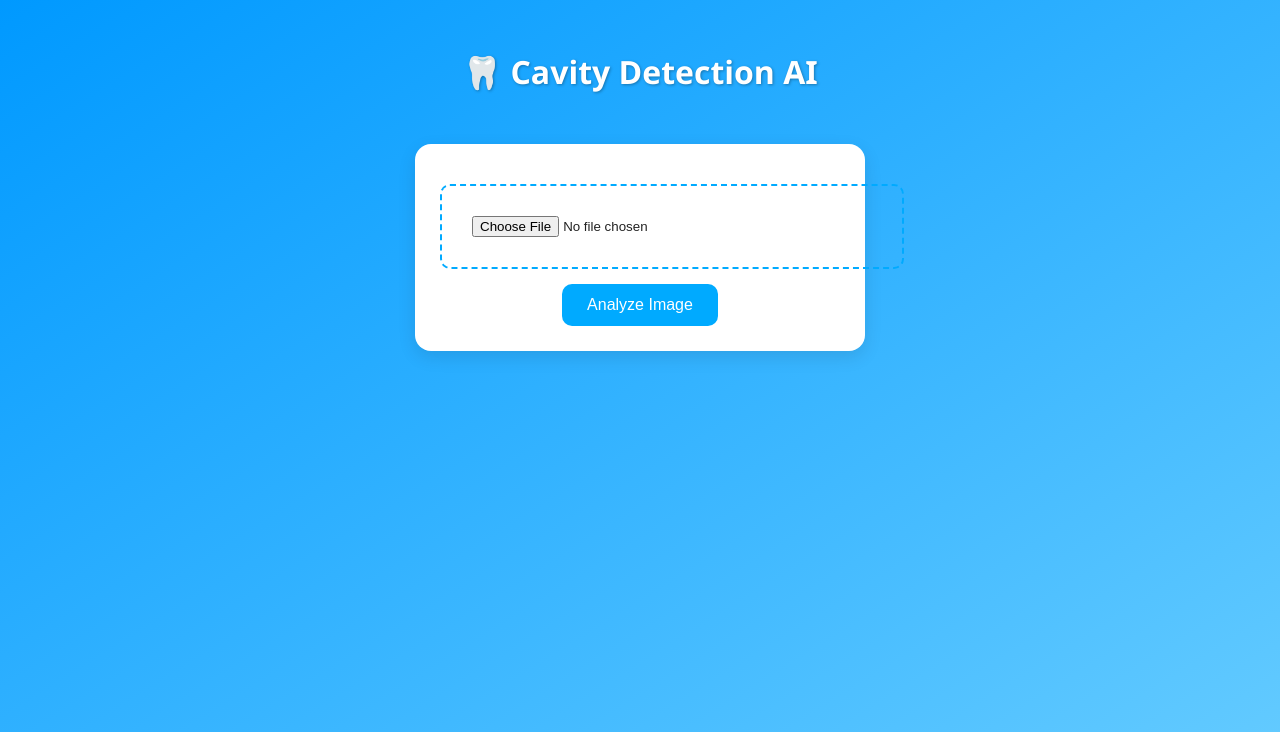
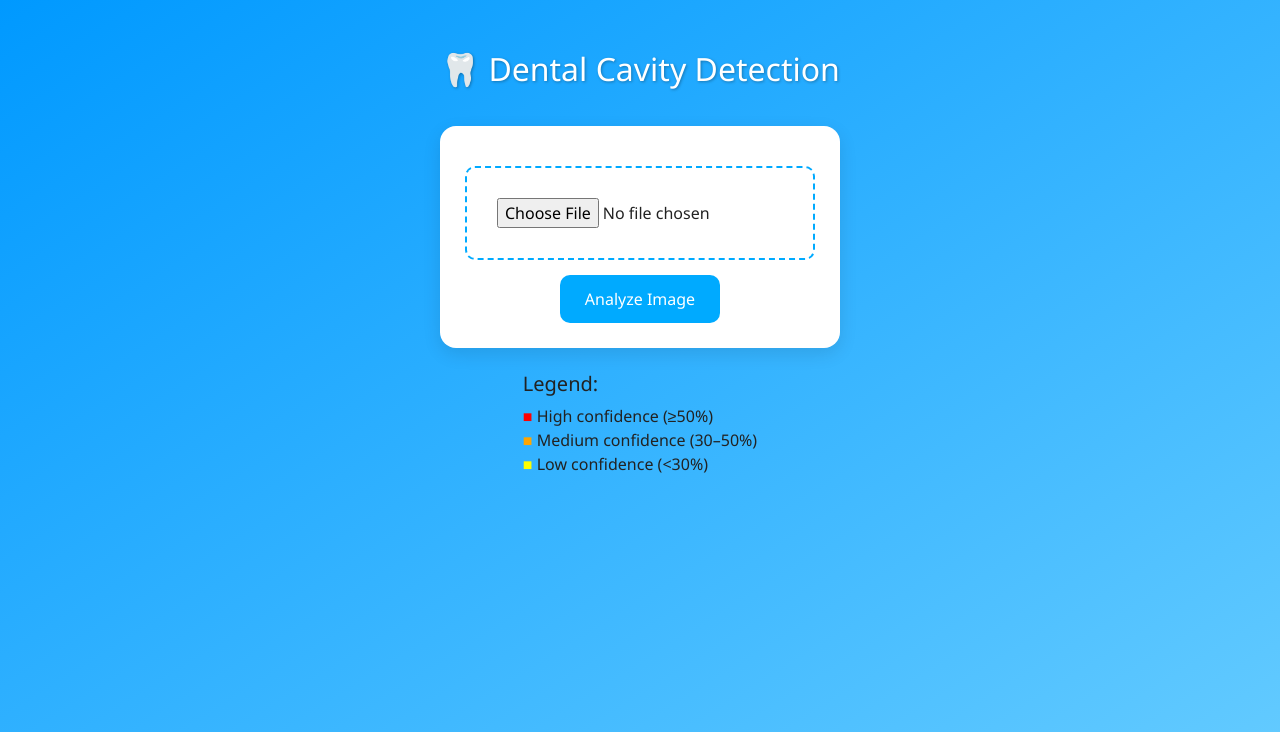
Before and after one commit to Hinageshi02/dentalAI, a Flask app: page / in a window 1280 px wide. Shown: the top 732 px of the page. Run offline with Flask 3, Linux system fonts and the light colour scheme; parts of the project's set-up code (start-up, migrations or seed data) failed here and were passed over.

Commit message:
Update index.html

```diff
--- a/templates/index.html
+++ b/templates/index.html
@@ -2,8 +2,9 @@
 <html lang="en">
 <head>
   <meta charset="UTF-8">
+  <title>Dental Cavity Detection</title>
   <meta name="viewport" content="width=device-width, initial-scale=1.0">
-    <title>Cavity Detection AI</title>
+  <link href="https://cdn.jsdelivr.net/npm/bootstrap@5.3.0/dist/css/bootstrap.min.css" rel="stylesheet">
   <style>
     body {
       font-family: 'Segoe UI', sans-serif;
@@ -59,9 +60,11 @@
       background: #007acc;
     }
 
-        .result {
-            margin-top: 30px;
-            text-align: center;
+    .loading {
+      display: none;
+      margin-top: 15px;
+      font-weight: bold;
+      color: #007acc;
     }
 
     img {
@@ -70,20 +73,13 @@
       margin-top: 15px;
       box-shadow: 0 4px 10px rgba(0,0,0,0.2);
     }
-
-        .loading {
-            display: none;
-            margin-top: 15px;
-            font-weight: bold;
-            color: #007acc;
-        }
   </style>
 </head>
 <body>
-    <h1>🦷 Cavity Detection AI</h1>
+  <h1>🦷 Dental Cavity Detection</h1>
 
   <div class="upload-card">
-        <form id="uploadForm">
+    <form id="uploadForm" enctype="multipart/form-data">
       <input type="file" id="image" name="image" accept="image/*" required>
       <br>
       <button type="submit">Analyze Image</button>
@@ -91,53 +87,79 @@
     <div class="loading" id="loading">Processing... Please wait ⏳</div>
   </div>
 
-    <div class="result" id="result">
-        <h3 id="message"></h3>
-        <img id="resultImage" src="" alt="" style="display: none;">
+  <div class="mt-4">
+    <h5>Legend:</h5>
+    <ul class="list-unstyled">
+      <li><span style="color:red;">■</span> High confidence (≥50%)</li>
+      <li><span style="color:orange;">■</span> Medium confidence (30–50%)</li>
+      <li><span style="color:yellow;">■</span> Low confidence (&lt;30%)</li>
+    </ul>
   </div>
 
+  <div class="result text-center" id="result"></div>
+
   <script>
-        const form = document.getElementById('uploadForm');
+  document.getElementById('uploadForm').addEventListener('submit', async (e) => {
+      e.preventDefault();
+
+      const formData = new FormData();
+      formData.append('image', document.getElementById('image').files[0]);
+
       const loading = document.getElementById('loading');
       const resultDiv = document.getElementById('result');
-        const message = document.getElementById('message');
-        const resultImage = document.getElementById('resultImage');
-
-        form.addEventListener('submit', async (e) => {
-            e.preventDefault();
-
-            const fileInput = document.getElementById('image');
-            if (!fileInput.files.length) {
-                alert("Please select an image first!");
-                return;
-            }
-
-            const formData = new FormData();
-            formData.append('image', fileInput.files[0]);
 
       loading.style.display = 'block';
-            message.textContent = '';
-            resultImage.style.display = 'none';
+      resultDiv.innerHTML = '';
 
       try {
           const response = await fetch('/predict', {
               method: 'POST',
               body: formData
           });
+
           const data = await response.json();
-
           loading.style.display = 'none';
 
           if (data.success) {
-                    message.textContent = data.message;
-                    resultImage.src = data.result_image;
-                    resultImage.style.display = 'block';
+              const originalFile = document.getElementById('image').files[0];
+              const originalURL = URL.createObjectURL(originalFile);
+
+              let confList = "";
+              if (data.detections.length > 0) {
+                  confList = "<ul class='text-start'>";
+                  data.detections.forEach((det, idx) => {
+                      let confColor = "black";
+                      const c = det.confidence;
+                      if (c >= 0.5) confColor = "red";
+                      else if (c >= 0.3) confColor = "orange";
+                      else confColor = "yellow";
+                      confList += `<li style="color:${confColor}">Cavity ${idx + 1}: ${(c*100).toFixed(2)}%</li>`;
+                  });
+                  confList += "</ul>";
               } else {
-                    message.textContent = "❌ Error: " + data.error;
+                  confList = "<p>No cavities detected</p>";
+              }
+
+              resultDiv.innerHTML = `
+                  <h4 class="text-success">✅ Detection Complete</h4>
+                  <div class="row mt-3">
+                      <div class="col-md-6 text-center">
+                          <p>Original Image</p>
+                          <img src="${originalURL}" class="img-fluid rounded shadow" alt="Original Image">
+                      </div>
+                      <div class="col-md-6 text-center">
+                          <p>Detected Cavities</p>
+                          <img src="${data.result_image}" class="img-fluid rounded shadow" alt="Result Image">
+                          <div class="mt-2">${confList}</div>
+                      </div>
+                  </div>
+              `;
+          } else {
+              resultDiv.innerHTML = `<p class="text-danger">❌ Error: ${data.error}</p>`;
           }
       } catch (err) {
           loading.style.display = 'none';
-                message.textContent = "❌ Request failed: " + err.message;
+          resultDiv.innerHTML = `<p class="text-danger">❌ Request failed: ${err.message}</p>`;
       }
   });
   </script>
```
Lines whose indentation alone changed are shown as unchanged.
